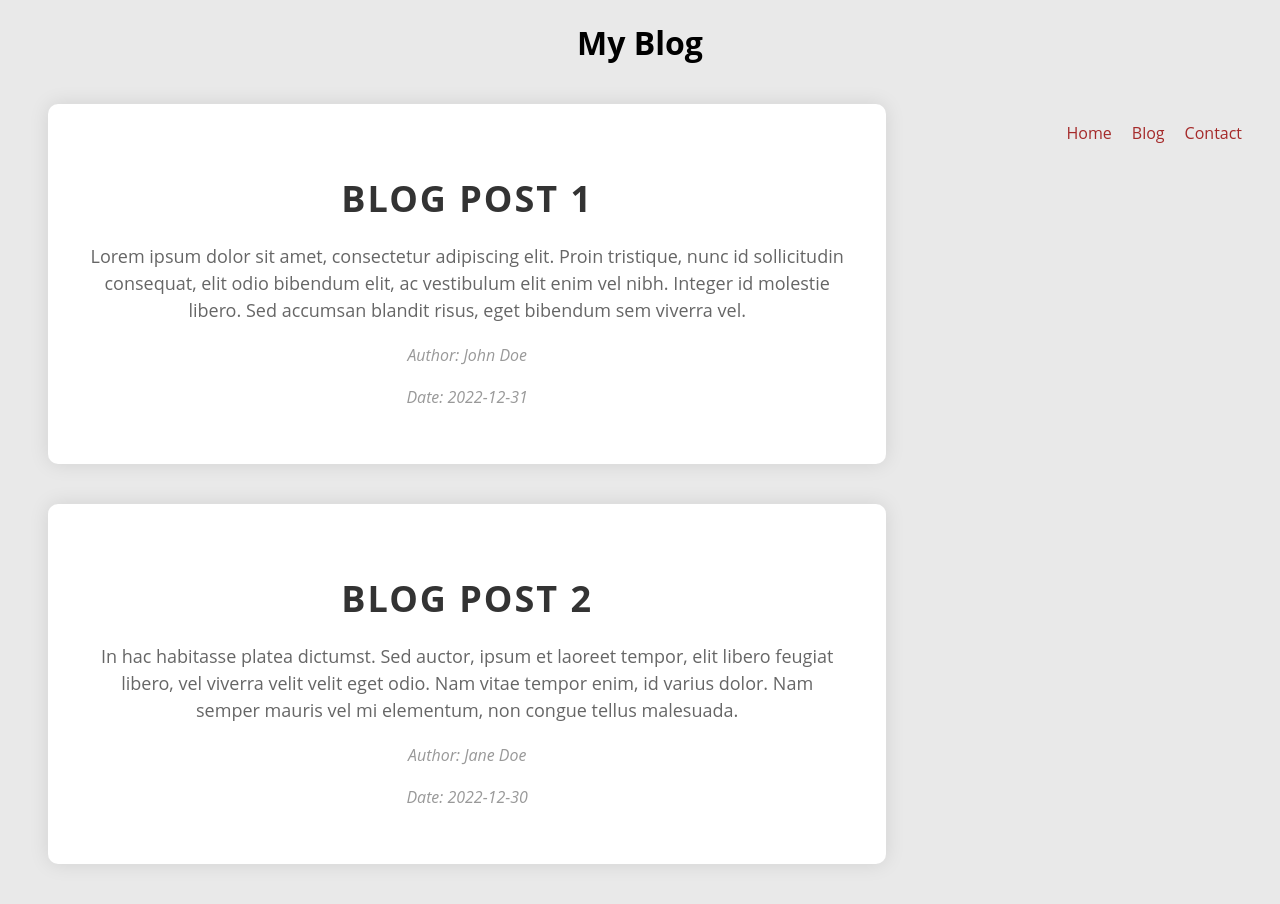
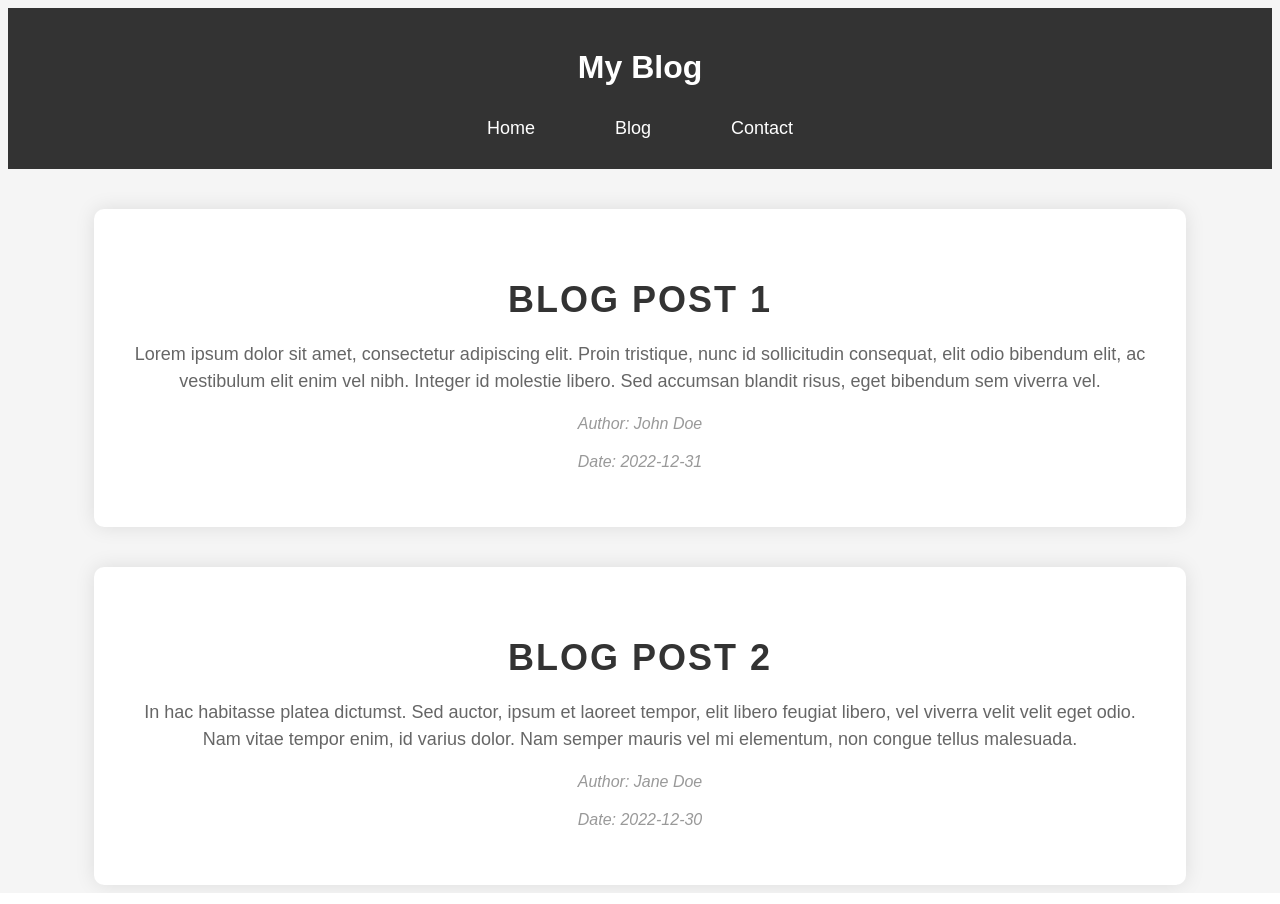
Before and after one commit to Inefy/zac-website, a Flask app: page /blog/ in a window 1280 px wide. Run offline with Flask 2, Linux system fonts and the light colour scheme.

Commit message:
blog post and contact are not centered

```diff
--- a/static/blog.css
+++ b/static/blog.css
@@ -1,31 +1,44 @@
 body {
-  font-family: 'Open Sans', sans-serif;
-  background-color: #e9e9e9;
+  font-family: Arial, sans-serif;
+  background-color: #f5f5f5;
 }
 .blog {
   text-align:center;
+  color:white;
 }
 
 
-header nav {
-  display: flex;
-  float:right;
-  text-align:center;
-  align-self: center;
-  justify-content: space-between;
+header {
+  background-color: #333;
   padding: 20px;
+  text-align: center;
 }
 
-header nav ul {
+nav ul {
   list-style: none;
+  margin: 0;
+  padding: 0;
   display: flex;
-  align-self: center;
+  justify-content: center;
 }
 
-header nav ul li a {
+nav li {
+  display: inline-block;
+  margin: 0 20px;
+}
+
+nav a {
+  color: white;
   text-decoration: none;
-  color: brown;
-  padding: 0 10px;
+  font-size: 18px;
+  padding: 10px 20px;
+  display: block;
+  transition: all 0.2s ease-in-out;
+}
+
+nav a:hover {
+  background-color: #555;
+  transform: translateY(-10px);
 }
 
 .blog-posts {
@@ -36,10 +49,13 @@ header nav ul li a {
 
 .blog-post {
   background-color: white;
-  width: 60%;
+  width: 80%;
   padding: 40px;
-  margin: 40px;
+  margin-left: auto;
+  margin-right: auto;
+  margin-top: 40px;
   border-radius: 10px;
+  align-self: center;
   box-shadow: 0px 0px 20px rgba(0, 0, 0, 0.1);
   text-align: center;
   transition: all 0.2s ease-in-out;
--- a/templates/blog.html
+++ b/templates/blog.html
@@ -14,8 +14,8 @@
     <nav>
       <ul>
         <li><a href="/">Home</a></li>
-        <li><a href="blog">Blog</a></li>
-        <li><a href="contact">Contact</a></li>
+        <li><a href="/blog">Blog</a></li>
+        <li><a href="/contact">Contact</a></li>
       </ul>
     </nav>
   </header>
--- a/templates/contact.html
+++ b/templates/contact.html
@@ -3,9 +3,11 @@
   <head>
   <title>Contact</title>
   </head>
-  <link rel="stylesheet" type ="text/css" href="{{ url_for('static', filename='blog.css') }}">
+  <link rel="stylesheet" type ="text/css" href="{{ url_for('static', filename='contact.css') }}">
   <body>
     <header>
+      <div class="contact">
+      <h1>Contact</h1>
       <nav>
         <ul>
           <li><a href="/">Home</a></li>
@@ -15,7 +17,6 @@
   </nav>
   </header>
     <div class="container">
-      <h1>Contact</h1>
       <form>
         <div class="form-group">
           <label for="name">Name:</label>
```
Also changed, not shown: static/contact.css (+26 -17 lines).
